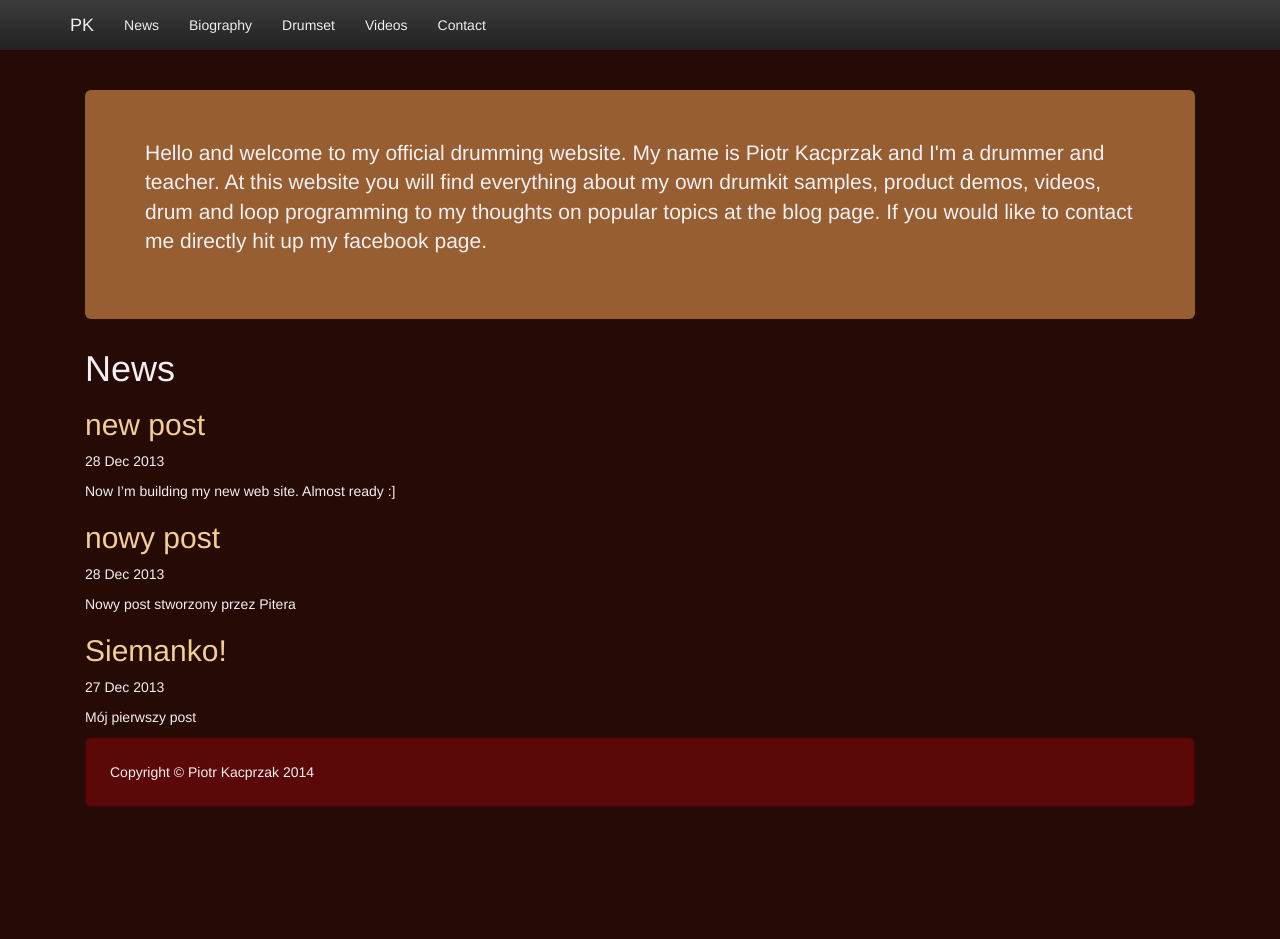
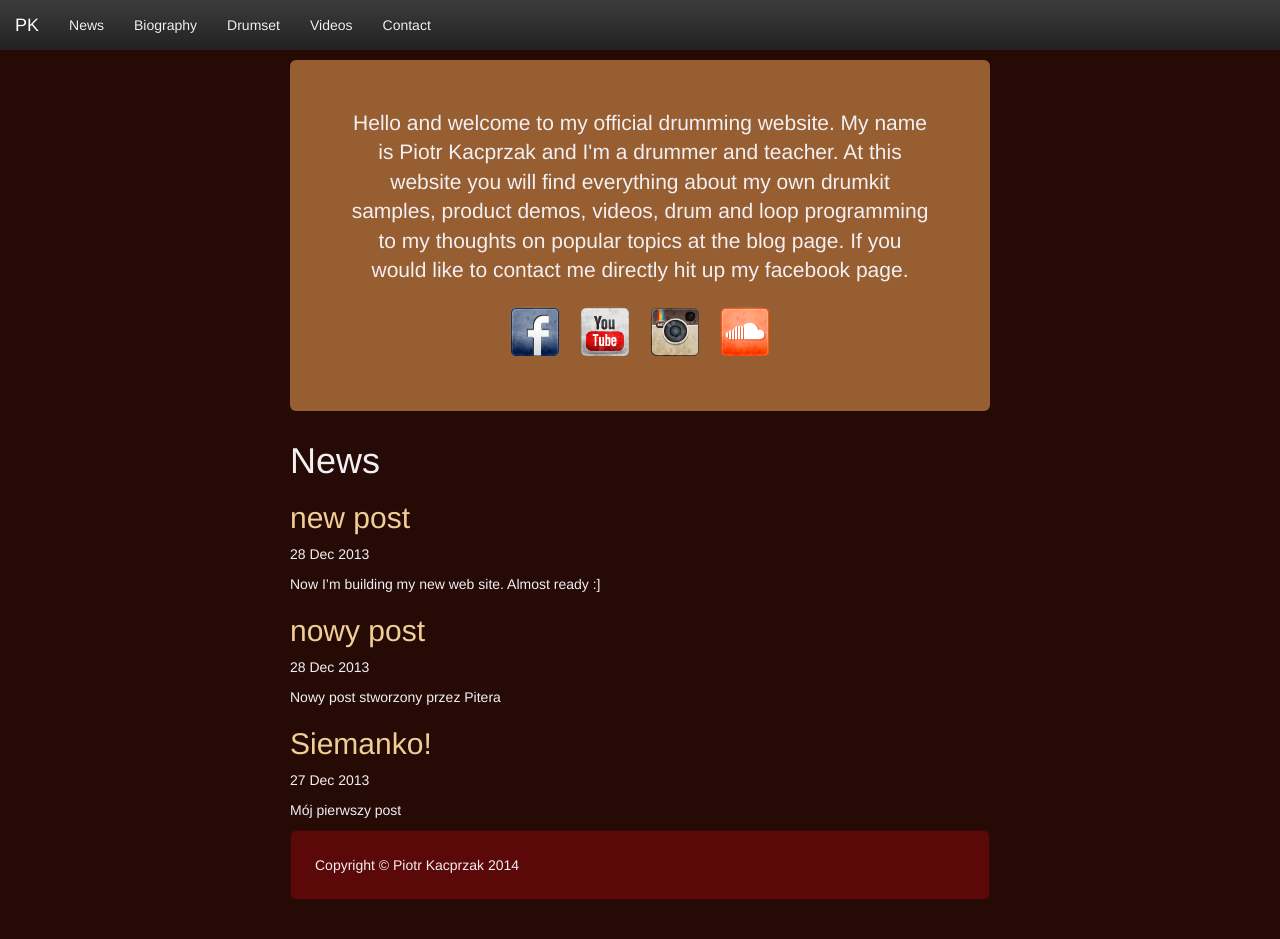
Before and after one commit to piotrkacprzak/piotrkacprzak.github.io, a Jekyll site: the page built from index.html, in a window 1280 px wide and 940 px high. Built offline with Jekyll 4.4.1, drawn with Linux system fonts in a browser that asks for light colours; nearby versions of some CDN libraries; Markdown is read by kramdown in place of the engine named in the settings.

Commit message:
social icons

```diff
--- a/_layouts/default.html
+++ b/_layouts/default.html
@@ -26,8 +26,8 @@
 	<![endif]-->
   </head>
   <body>
-    <div class="navbar navbar-inverse navbar-fixed-top" role="navigation">
-      <div class="container">
+    <div class="container">
+      <div class="navbar navbar-inverse navbar-fixed-top" role="navigation">
         <div class="navbar-header">
           <button type="button" class="navbar-toggle" data-toggle="collapse" data-target=".navbar-collapse">
             <span class="sr-only">Toggle navigation</span>
@@ -35,7 +35,7 @@
             <span class="icon-bar"></span>
             <span class="icon-bar"></span>
           </button>
-          <a class="navbar-brand" href="#">PK</a>
+          <a class="navbar-brand" href="/index.html">PK</a>
         </div>
         <div class="collapse navbar-collapse">
           <ul class="nav navbar-nav">
@@ -46,19 +46,17 @@
 	    <li><a href="/video.html">Videos</a></li>
 	    <li><a href="/contact.html">Contact</a></li>
           </ul>
-        </div><!--/.nav-collapse -->
+        </div><!--/.navbar-collapse -->
+      </div><!-- /.navbar -->
+
+      <div class="content">
+	{{ content }}
       </div>
-    </div>
-    <div class="container">
-      <div class="site">
 
-        {{ content }}
-
-        <div class="footer">
-          <div class="well well-lg">
-            Copyright &copy; Piotr Kacprzak 2014
-          </div>
-        </div>
+      <div class="footer">
+	<div class="well well-lg">
+          Copyright &copy; Piotr Kacprzak 2014
+	</div>
       </div>
     </div><!-- /.container -->
 
--- a/css/main.css
+++ b/css/main.css
@@ -5,11 +5,19 @@
 /*****************************************************************************/
 
 body {
-  padding-top: 50px;
+  padding-top: 60px;
+  padding-bottom: 20px;
 }
-.site {
-  padding: 40px 15px;
-  /*text-align: center;*/
+
+@media (min-width: 768px) {
+  .container {
+    max-width: 730px;
+  }
+}
+
+.jumbotron {
+  text-align: center;
+  /*border-bottom: 1px solid #e5e5e5;*/
 }
 
 .well {
--- a/index.html
+++ b/index.html
@@ -11,6 +11,12 @@ title: News
     videos, drum and loop programming to my thoughts on popular topics at
     the blog page. If you would like to contact me directly hit up my facebook page.
   </p>
+  <div id="social-icons">
+    <a href="https://www.facebook.com/piotr.kacprzak.90"><img src="image/facebook.png" /></a>
+    <a href="https://www.facebook.com/piotr.kacprzak.90"><img src="image/youtube.png" /></a>
+    <a href="https://www.facebook.com/piotr.kacprzak.90"><img src="image/instagram.png" /></a>
+    <a href="https://www.facebook.com/piotr.kacprzak.90"><img src="image/soundcloud.png" /></a>
+  </div>
 </div>
 
 <h1>News</h1>
--- a/video.markdown
+++ b/video.markdown
@@ -1,8 +1,6 @@
 ---
-layout: post
-title:  video
-date:   2013-12-28 18:11:45
-categories: jekyll update
+layout: default
+title:  Video
 ---
 
 <iframe width="560" height="315" src="//www.youtube.com/embed/eNHUnEzxhdk" frameborder="0" allowfullscreen></iframe>
```
Also changed, not shown: image/facebook.png (added), image/instagram.png (added), image/soundcloud.png (added), image/youtube.png (added).
